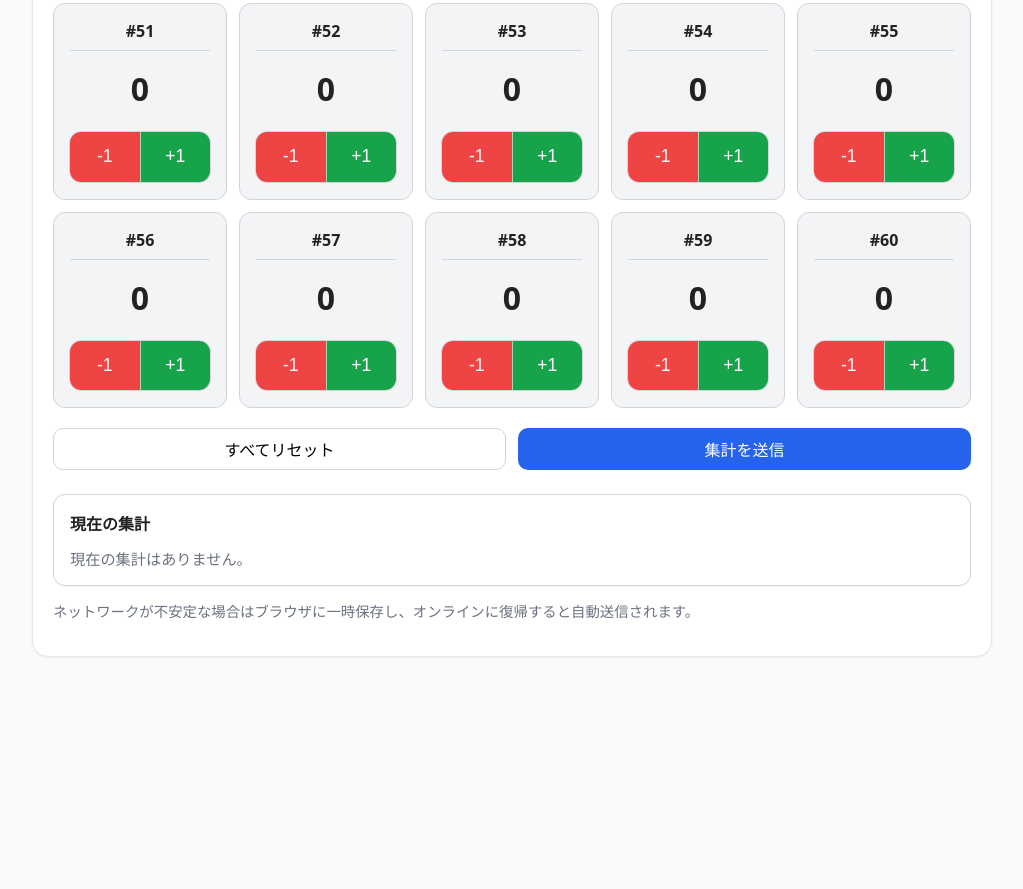
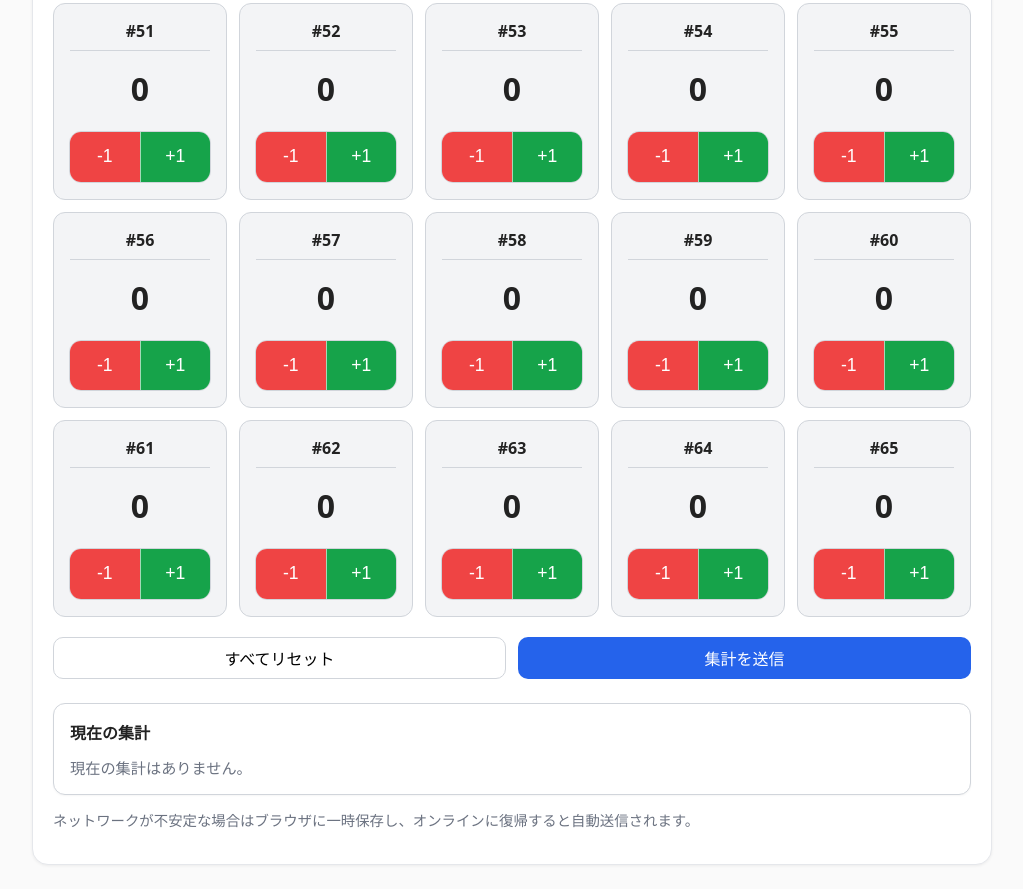
Before and after one commit to moroid/poster-vote-counter, a plain HTML site: page docs/index.html in a window 1280 px wide. Shown: the part 2215-3104 px from the top of the page, without its empty margins (128-1151 px from the left). Before the commit the page ends 2896 px from the top, so only its background shows below. Drawn offline with Linux system fonts and the light colour scheme.

Commit message:
65対応

```diff
--- a/docs/index.html
+++ b/docs/index.html
@@ -219,10 +219,10 @@
 </div>
 
 <script>
-const GAS_URL = "https://script.google.com/macros/s/AKfycbyWiOJkt4R_YCb1QX5H3dTyyFb27hBKXvNtK79_hzM-fL6_ERVUQAZq0EWIxBnmUgSw/exec";
+const GAS_URL = "https://script.google.com/macros/s/AKfycbzLGHEuDPnNsDwbF7BwBRbIdvXqFCNqMralFmscs6AGcH737GvHDGKkmN2Xk33E5ASN/exec";
 const SHARED_TOKEN = "CHANGE_ME_OPTIONAL";
 
-const MAX_POSTERS = 60;
+const MAX_POSTERS = 65;
 const DEBOUNCE_MS = 800;
 const QUEUE_KEY = 'poster_queue';
 
```
Also changed, not shown: 1 other file.
